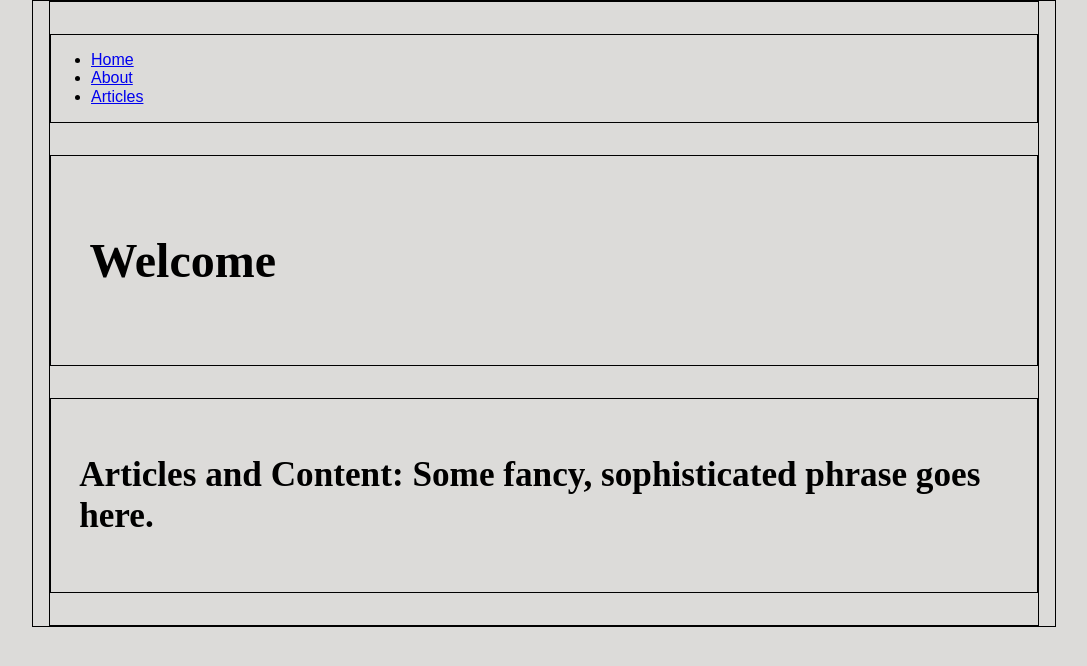
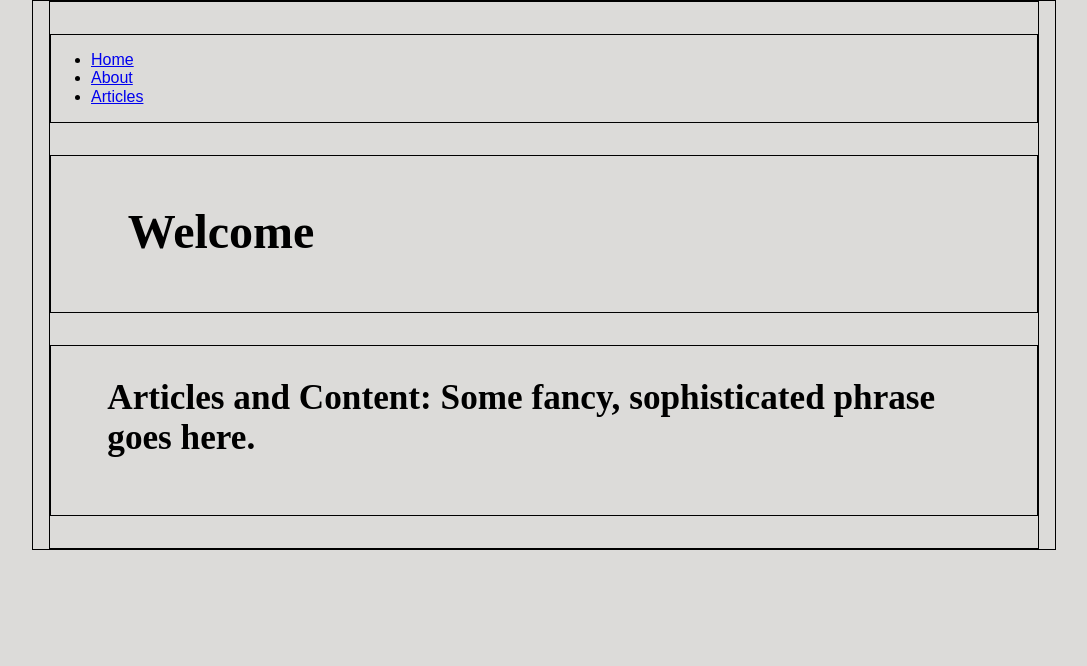
Before and after one commit to msawangwan/msawangwan.github.io, a Jekyll site: the page built from index.html, in a window 1280 px wide. Shown: the top 666 px of the page, without its empty margins (96-1183 px from the left). Built offline with Jekyll 4.4.1, drawn with Linux system fonts in a browser that asks for light colours; some web fonts are replaced.

Commit message:
messing with ems

```diff
--- a/css/main.css
+++ b/css/main.css
@@ -30,15 +30,20 @@ div {
 
 h1 {
   font-size: 3em;
+  margin-top: 0.2em;
+  margin-bottom: 0.3em;
 }
 
 h2 {
   font-size: 2.2em;
+  margin-top: 0.1em;
+  margin-bottom: 0.8em;
 }
 
 h1, h2 {
   font-family: 'Suez One', serif;
-  margin: 0.8em auto;
+  margin-left: 0.8em;
+  margin-right: 0.8em;
   padding: 0.8em;
   display: block;
 }
@@ -47,3 +52,10 @@ p {
   font-family: 'Inconsolata', monospace;
   line-height: 1.1;
 }
+
+ul {
+  margin 0.2em auto;
+}
+
+li {
+}
```
